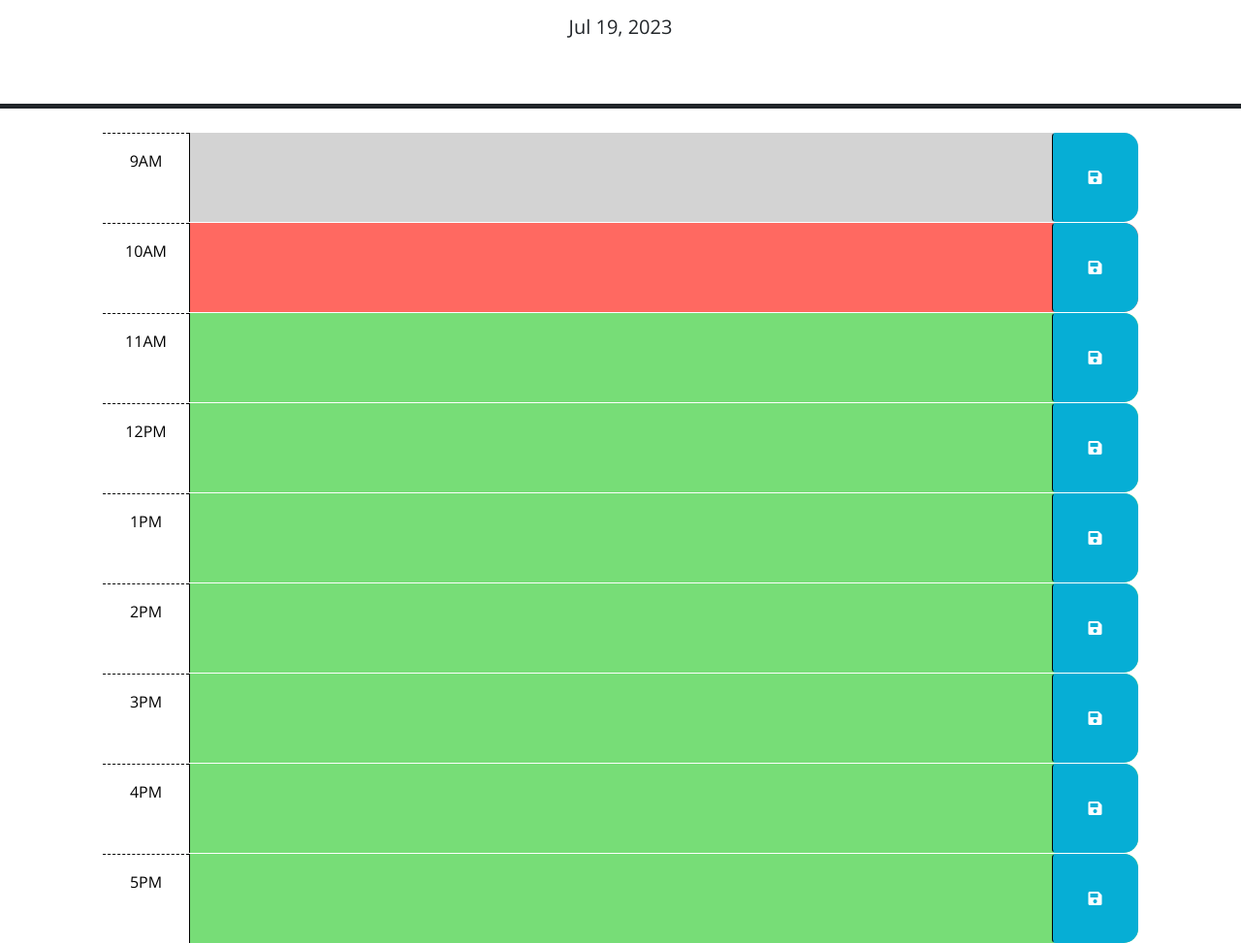
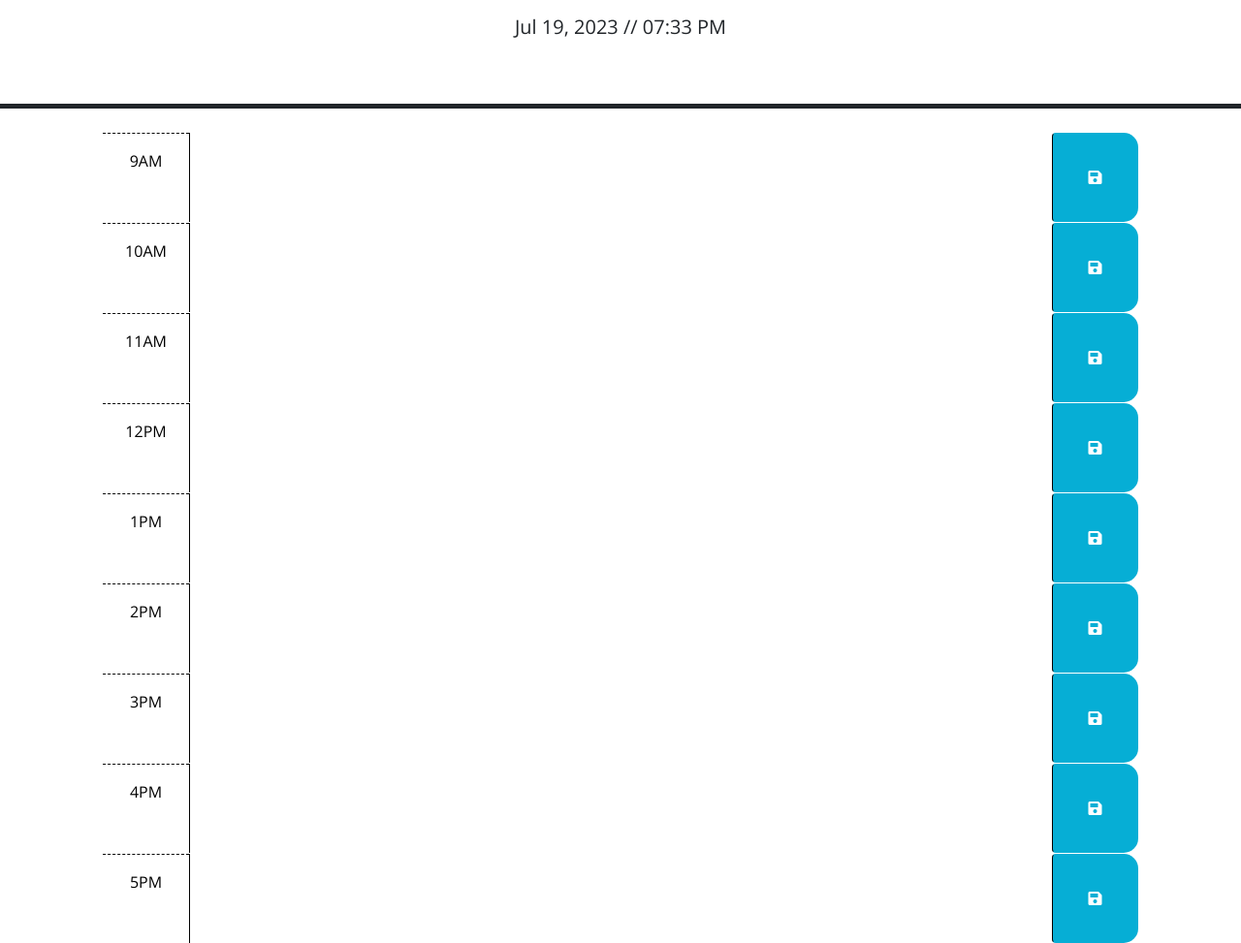
Before and after one commit to britaing/Work_Day_Scheduler, a plain HTML site: page index.html in a window 1280 px wide. Shown: the part 166-1139 px from the top of the page at 97% size. Drawn offline with nearby package versions, Linux system fonts and the light colour scheme; files that its build step writes are made by us from their sources.

Commit message:
added get/set for loop

```diff
--- a/assets/script.js
+++ b/assets/script.js
@@ -4,7 +4,34 @@
 
 
 
+// do i need a prevent default event?
+
 $(function () {
+
+// TODO: Add code to display the current date in the header of the page.
+// ALSO ADDED TIME BECAUSE IT LOOKS NICE AND I WANTED TO TRY TO MAKE IT HAPPEN
+
+var today = dayjs();
+$('#currentDay').text(today.format('MMM D, YYYY // hh:mm A'));
+
+
+//this is to change the color based on whether the time block is in the past/present/future
+
+  //.each is to target all the classes of time block
+$('.time-block').each(function() {
+console.log($(this));
+
+  // ('past', x < today)
+  // ('present, x === today)
+  // ('future', x > today)
+
+
+
+})
+
+
+
+
 
 
   // TODO: Add a listener for click events on the save button. This code should
@@ -13,6 +40,23 @@ $(function () {
   // function? How can DOM traversal be used to get the "hour-x" id of the
   // time-block containing the button that was clicked? How might the id be
   // useful when saving the description in local storage?
+
+  var saveButton = $('.saveBtn');
+
+  saveButton.on('click', function() {
+    // key is "id" which is the hour
+    // value is the description
+    var key =  $(this).parent().attr('id')
+    var value = $(this).siblings('textarea').val()
+
+    //this saves to the local storage but how to get here?
+    window.localStorage.setItem(key, value);
+  });
+
+
+
+
+
 
   //
   // TODO: Add code to apply the past, present, or future class to each time
@@ -24,10 +68,14 @@ $(function () {
   // TODO: Add code to get any user input that was saved in localStorage and set
   // the values of the corresponding textarea elements. HINT: How can the id
   // attribute of each time-block be used to do this?
-  //
-  // TODO: Add code to display the current date in the header of the page.
 
-var today = dayjs();
-$('#currentDay').text(today.format('MMM D, YYYY'));
+  for (var i = 9; i < 18; i++) {
+
+    $('#hour-'+ i +' textarea').val(localStorage.getItem('hour-'+ i));
+  }
+
+
+
+
 
 });
--- a/index.html
+++ b/index.html
@@ -5,24 +5,33 @@
   <meta charset="UTF-8" />
   <meta name="viewport" content="width=device-width, initial-scale=1.0" />
   <meta http-equiv="X-UA-Compatible" content="ie=edge" />
+
   <link rel="stylesheet" href="https://cdn.jsdelivr.net/npm/bootstrap@5.1.3/dist/css/bootstrap.min.css" />
+
   <link rel="stylesheet" href="https://use.fontawesome.com/releases/v5.8.1/css/all.css"
     integrity="sha384-50oBUHEmvpQ+1lW4y57PTFmhCaXp0ML5d60M1M7uH2+nqUivzIebhndOJK28anvf" crossorigin="anonymous" />
+
   <link href="https://fonts.googleapis.com/css?family=Open+Sans&display=swap" rel="stylesheet" />
-      <!-- Link the DayJS library -->
+
   <script src="https://cdn.jsdelivr.net/npm/dayjs@1.11.3/dayjs.min.js" integrity="sha256-iu/zLUB+QgISXBLCW/mcDi/rnf4m4uEDO0wauy76x7U=" crossorigin="anonymous"></script>
   <script src="https://code.jquery.com/jquery-3.4.1.min.js"></script>
+
   <script src="assets/script.js"></script>
-  <link rel="stylesheet" href="style.css" />
+
+
+  <link rel="stylesheet" href="/assets/style.css" />
+
   <title>Work Day Scheduler</title>
 </head>
 
 <body>
+
   <header class="p-5 mb-4 border-5 border-bottom border-dark text-center">
     <h1 class="display-3">Work Day Scheduler</h1>
     <p class="lead">A simple calendar app for scheduling your work day</p>
     <p id="currentDay" class="lead"></p>
   </header>
+
   <div class="container-lg px-5">
     <!-- Use class for "past", "present", and "future" to apply styles to the
         time-block divs accordingly. The javascript will need to do this by
@@ -34,8 +43,8 @@
         code is implemented.
         -->
 
-    <!-- Example of a past time block. The "past" class adds a gray background color. -->
-    <div id="hour-9" class="row time-block past">
+
+    <div id="hour-9" class="row time-block">
       <div class="col-2 col-md-1 hour text-center py-3">9AM</div>
       <textarea class="col-8 col-md-10 description" rows="3"> </textarea>
       <button class="btn saveBtn col-2 col-md-1" aria-label="save">
@@ -43,8 +52,8 @@
       </button>
     </div>
 
-    <!-- Example of a a present time block. The "present" class adds a red background color. -->
-    <div id="hour-10" class="row time-block present">
+
+    <div id="hour-10" class="row time-block">
       <div class="col-2 col-md-1 hour text-center py-3">10AM</div>
       <textarea class="col-8 col-md-10 description" rows="3"> </textarea>
       <button class="btn saveBtn col-2 col-md-1" aria-label="save">
@@ -52,8 +61,8 @@
       </button>
     </div>
 
-    <!-- Example of a future time block. The "future" class adds a green background color. -->
-    <div id="hour-11" class="row time-block future">
+
+    <div id="hour-11" class="row time-block">
       <div class="col-2 col-md-1 hour text-center py-3">11AM</div>
       <textarea class="col-8 col-md-10 description" rows="3"> </textarea>
       <button class="btn saveBtn col-2 col-md-1" aria-label="save">
@@ -61,7 +70,7 @@
       </button>
     </div>
 
-    <div id="hour-12" class="row time-block future">
+    <div id="hour-12" class="row time-block">
       <div class="col-2 col-md-1 hour text-center py-3">12PM</div>
       <textarea class="col-8 col-md-10 description" rows="3"> </textarea>
       <button class="btn saveBtn col-2 col-md-1" aria-label="save">
@@ -69,7 +78,7 @@
       </button>
     </div>
 
-    <div id="hour-1" class="row time-block future">
+    <div id="hour-13" class="row time-block">
       <div class="col-2 col-md-1 hour text-center py-3">1PM</div>
       <textarea class="col-8 col-md-10 description" rows="3"> </textarea>
       <button class="btn saveBtn col-2 col-md-1" aria-label="save">
@@ -77,7 +86,7 @@
       </button>
     </div>
 
-    <div id="hour-2" class="row time-block future">
+    <div id="hour-14" class="row time-block">
       <div class="col-2 col-md-1 hour text-center py-3">2PM</div>
       <textarea class="col-8 col-md-10 description" rows="3"> </textarea>
       <button class="btn saveBtn col-2 col-md-1" aria-label="save">
@@ -85,7 +94,7 @@
       </button>
     </div>
 
-    <div id="hour-3" class="row time-block future">
+    <div id="hour-15" class="row time-block">
       <div class="col-2 col-md-1 hour text-center py-3">3PM</div>
       <textarea class="col-8 col-md-10 description" rows="3"> </textarea>
       <button class="btn saveBtn col-2 col-md-1" aria-label="save">
@@ -93,7 +102,7 @@
       </button>
     </div>
 
-    <div id="hour-4" class="row time-block future">
+    <div id="hour-16" class="row time-block">
       <div class="col-2 col-md-1 hour text-center py-3">4PM</div>
       <textarea class="col-8 col-md-10 description" rows="3"> </textarea>
       <button class="btn saveBtn col-2 col-md-1" aria-label="save">
@@ -101,7 +110,7 @@
       </button>
     </div>
 
-    <div id="hour-5" class="row time-block future">
+    <div id="hour-17" class="row time-block">
       <div class="col-2 col-md-1 hour text-center py-3">5PM</div>
       <textarea class="col-8 col-md-10 description" rows="3"> </textarea>
       <button class="btn saveBtn col-2 col-md-1" aria-label="save">
@@ -112,7 +121,7 @@
 
 
 
-    <script src="script.js"></script>
+
 </body>
 
 </html>
```
